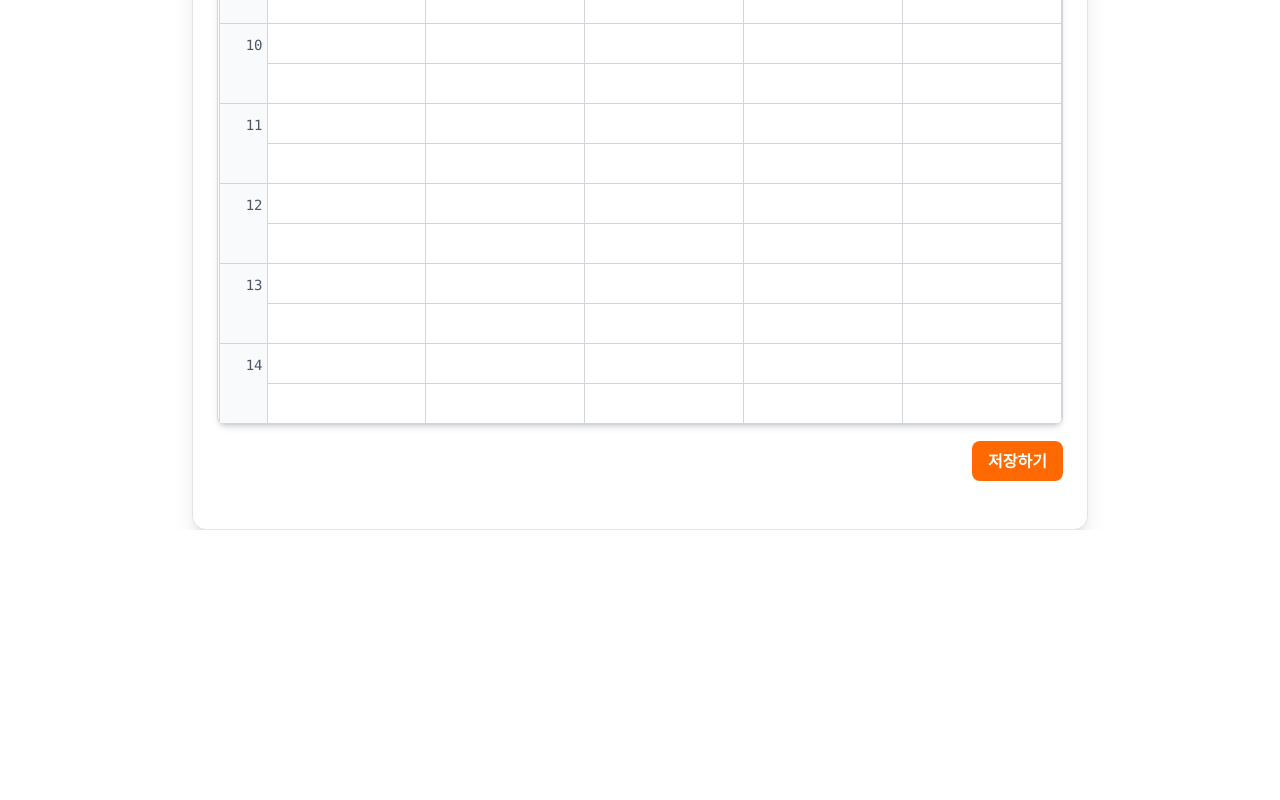
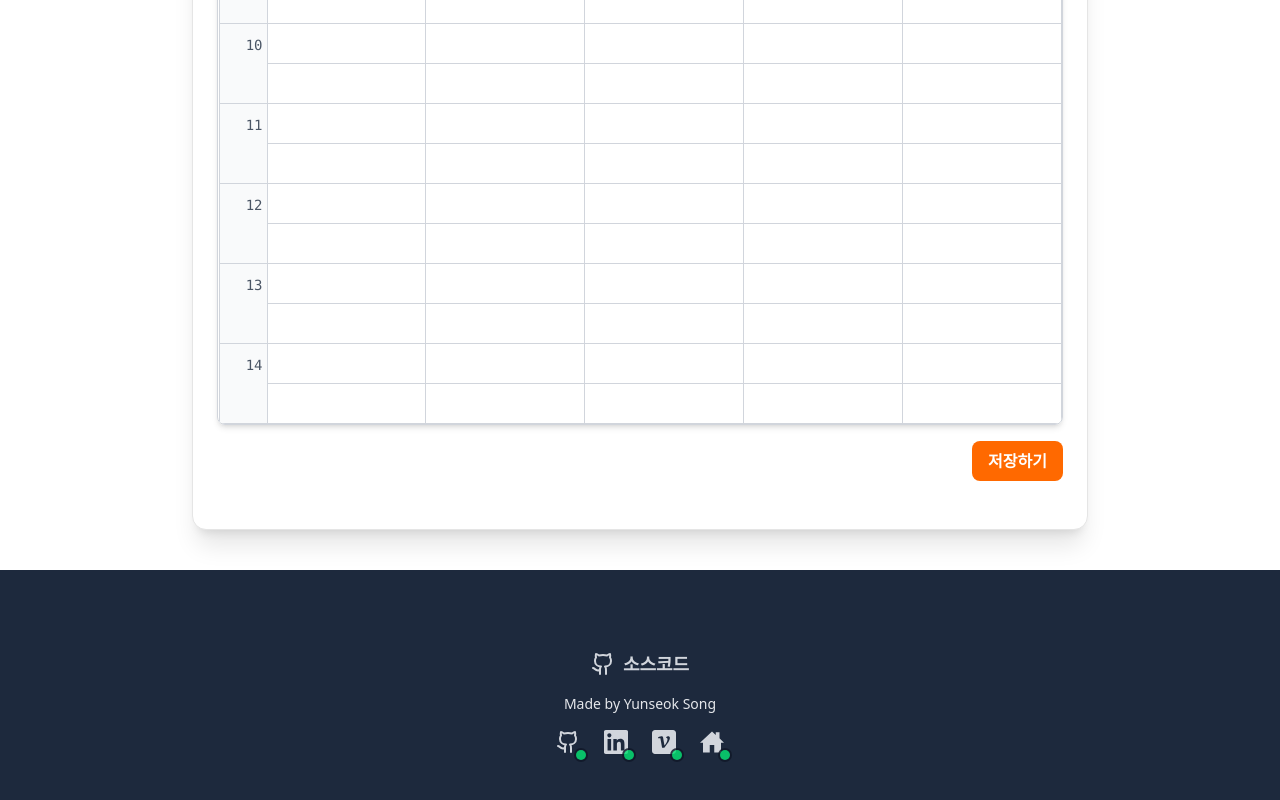
Before and after one commit to karpitony/timetable-wizard, a Next.js app: page / in a window 1280 px wide. Shown: the part 567-1367 px from the top of the page. Before the commit the page ends 1097 px from the top, so only its background shows below. Built offline with nearby package versions, Linux system fonts and the light colour scheme.

Commit message:
feat: Footer 추가

```diff
--- a/app/layout.tsx
+++ b/app/layout.tsx
@@ -4,6 +4,7 @@ import { Analytics } from "@vercel/analytics/next";
 import { GoogleAnalytics } from '@next/third-parties/google';
 import "./globals.css";
 import Header from "@/components/Header";
+import Footer from "@/components/Footer";
 
 const geistSans = Geist({
   variable: "--font-geist-sans",
@@ -34,6 +35,8 @@ export default function RootLayout({
         <main>
           {children}
         </main>
+        <Footer />
+        {/* Analytics */}
         <Analytics />
         <GoogleAnalytics gaId="G-SMCK1FSKR3" />
       </body>
--- /dev/null
+++ b/components/Footer.tsx
@@ -0,0 +1,59 @@
+import { LuGithub } from "react-icons/lu";
+import { SiLinkedin, SiVelog } from "react-icons/si";
+import { IoHomeSharp } from "react-icons/io5";
+import Link from "next/link";
+
+const LINKS = [
+  {
+    href: "https://github.com/karpitony",
+    icon: <LuGithub size={24} />,
+    label: "GitHub",
+  },
+  {
+    href: "https://www.linkedin.com/in/yunseok-song",
+    icon: <SiLinkedin size={24} />,
+    label: "LinkedIn",
+  },
+  {
+    href: "https://velog.io/@karpitony/posts",
+    icon: <SiVelog size={24} />,
+    label: "Velog",
+  },
+  {
+    href: "https://yunseok.vercel.app",
+    icon: <IoHomeSharp size={24} />,
+    label: "Personal Site",
+  },
+];
+
+export default function Footer() {
+  return (
+    <footer className="bg-slate-800 text-center py-20 text-gray-200 mt-10">
+      <Link
+        href="https://github.com/karpitony/timetable-wizard"
+        className="flex items-center justify-center gap-2 mb-4 text-gray-300 hover:text-white transition-colors"
+      >
+        <LuGithub size={24} />
+        <span className="text-lg font-semibold">소스코드</span>
+      </Link>
+      <p className="text-sm mt-4">
+        Made by Yunseok Song
+      </p>
+      <div className="flex items-center mt-4 justify-center gap-6">
+        {LINKS.map(link => (
+          <Link
+            key={link.href}
+            href={link.href}
+            target="_blank"
+            rel="noopener noreferrer"
+            className="relative flex text-gray-300 hover:text-white transition-colors"
+            aria-label={link.label}
+          >
+            {link.icon}
+            <span className="absolute -right-1.5 -bottom-1.5 w-2.5 h-2.5 bg-green-400 rounded-full ring-2 ring-gray-900 animate-pulse" />
+          </Link>
+        ))}
+      </div>
+    </footer>
+  );
+}
```
